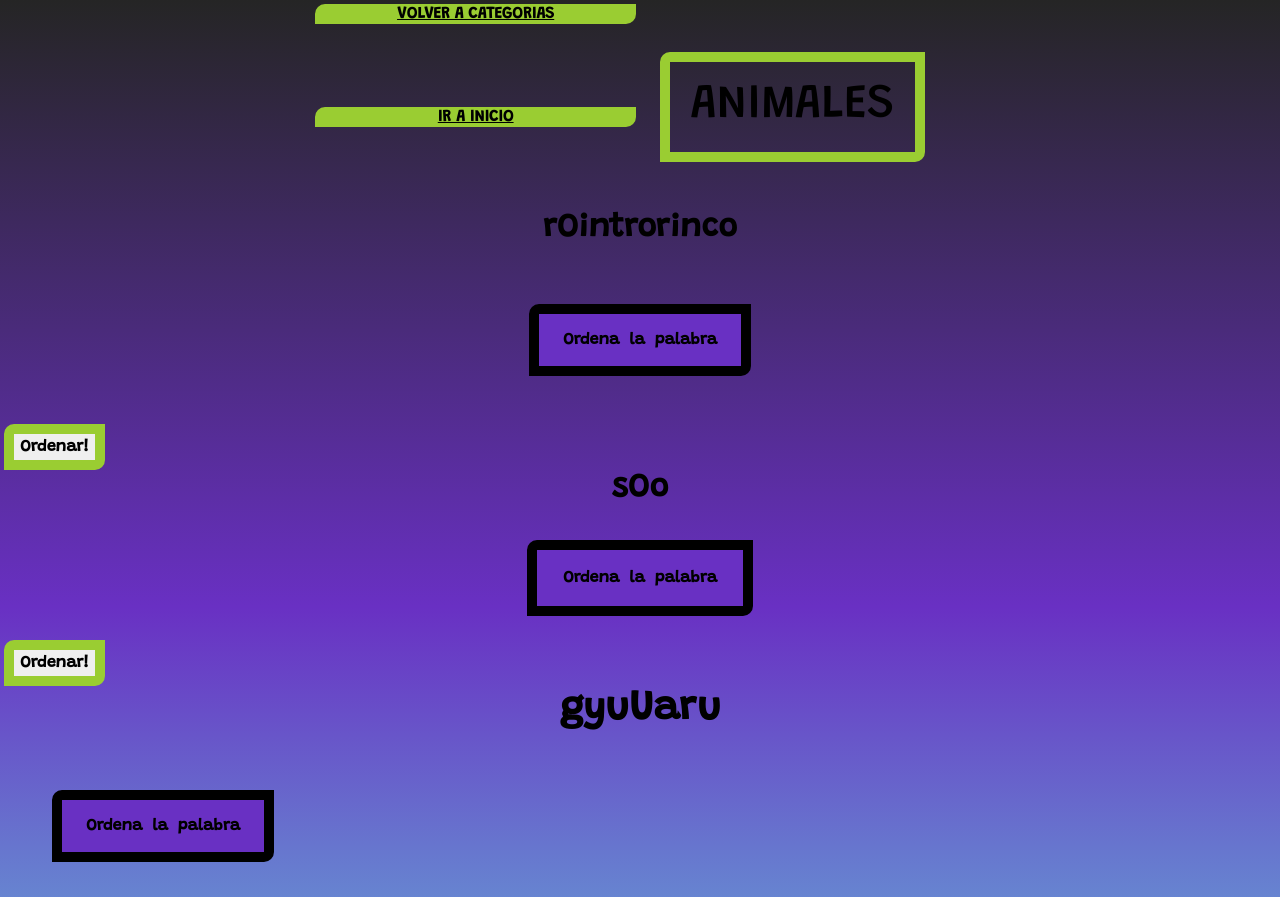
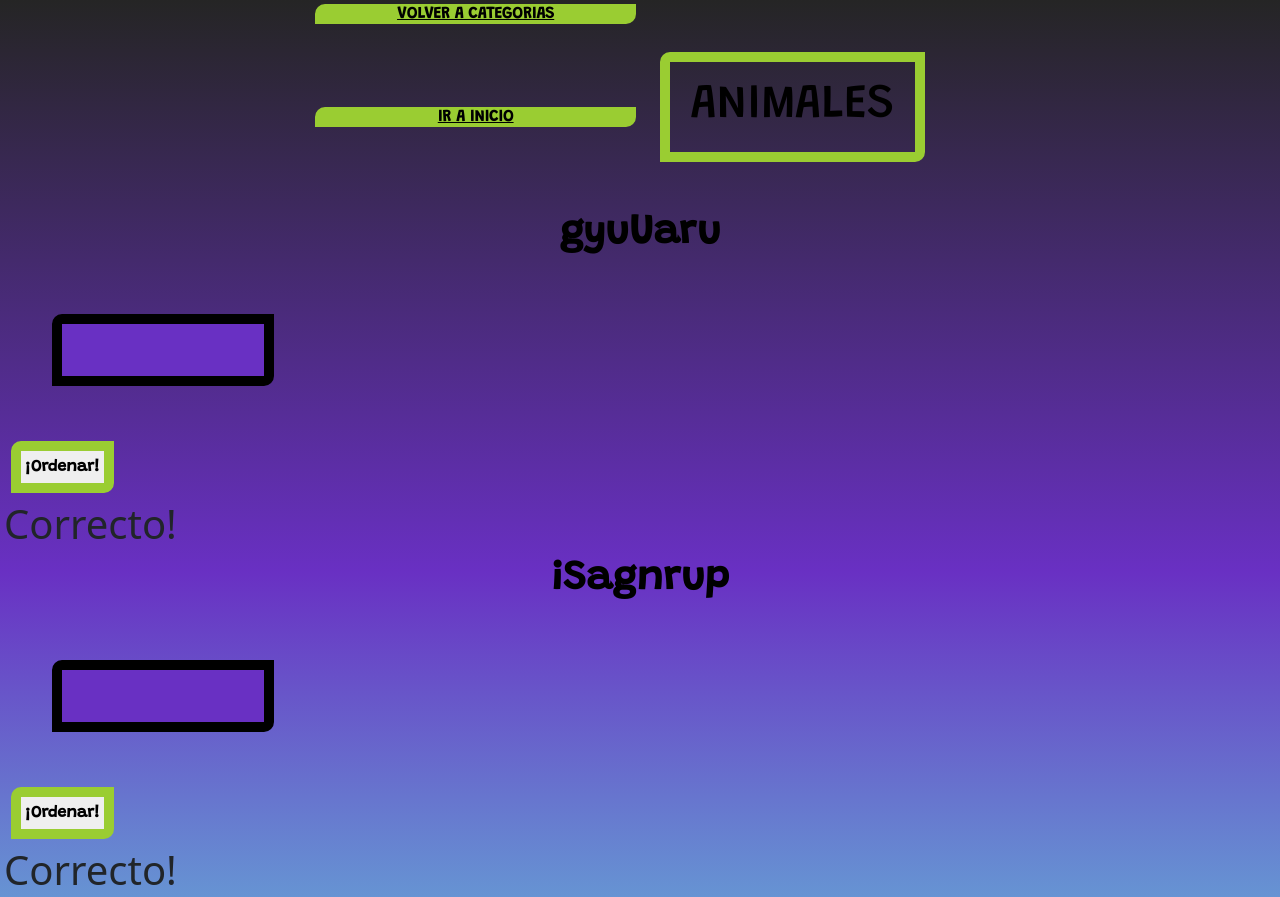
Before and after one commit to valekachi/cursojs, a plain HTML site: page animales.html in a window 1280 px wide. Shown: the top 897 px of the page. Drawn offline with nearby package versions, Linux system fonts and the light colour scheme; some packages are replaced by stand-ins of ours; a script that the page names is missing.

Commit message:
Avances pero con un problema importante a solucionar en animals.js

```diff
--- a/animales.html
+++ b/animales.html
@@ -22,25 +22,14 @@
     <h1 class="bienvenida m-5 p-3 w-75 display-5 text-center col-md-12">ANIMALES</h1>
 </div>
 </header>
-<div class="d-flex row justify-content-center align-items-center">
+<div class="d-flex justify-content-center row">
     <div class="col-md-12">
-        <h2 class="bienvenida--mod text-center" id="ordene">rOintrorinco</h2>
-        <form id="formAnimales" class="text-center">
-        <input type="text" id="orni" class="palabraDesordenada entradaLetra" value="Ordena la palabra">
-        <button id="subAnimal" class="bienvenida">Ordenar!</button>
 
-        <div class="d-flex justify-content-center row">
-            <div class="col-md-12">
-                <h2 class="bienvenida--mod text-center" id="ordene">sOo</h2>
-                <form id="formAnimales" class="text-center">
-                <input type="text" id="orni" class="palabraDesordenada entradaLetra m-4 p-3 w-1" value="Ordena la palabra">
-                <button id="subAnimal" class="bienvenida">Ordenar!</button>
-
-        </form>
     </div>
 
 
 
+</div>
 </div>
 </div>
 
--- a/animals.js
+++ b/animals.js
@@ -15,21 +15,24 @@ class Palabras {
 
 console.log(animales);
   const paises = [
-    {pais: 'gyuUaru'},
-    {pais: 'iSagnrup'},
-    {pais: "uevNa aleZdna"},
-    {pais: "livioBa"},
-    {pais: "dánCaa"},
-    {pais: "baCu"}
+    {pais: 'gyuUaru', organizado: 'Uruguay'},
+    {pais: 'iSagnrup', organizado: 'Singapur'},
+    {pais: "uevNa aleZdna", organizado: 'Nueva zelanda'},
+    {pais: "livioBa", organizado: 'Bolivia'},
+    {pais: "dánCaa", organizado: 'Canadá'},
+    {pais: "baCu", organizado: 'Cuba'}
   ];
 
+  let inputPais;
+  let solucionIngresada;
 
     for (const pais of paises) {
+    let ordenados = document.createElement('form');
     let paisito = document.createElement('h1');
     let inputPais = document.createElement('input');
     let subPais = document.createElement('button');
-    paisito.innerText= (pais.pais);
-    inputPais.value = "Ordena la palabra";
+    paisito.innerText = (pais.pais);
+    document.body.append(ordenados);
     document.body.appendChild(paisito);
     document.body.appendChild(inputPais);
     paisito.className = "bienvenida--mod";
@@ -39,6 +42,16 @@ console.log(animales);
     subPais.style.padding = "4px";
     inputPais.className = "entradaLetra";
     document.body.appendChild(subPais);
+    if (solucionIngresada === paises.organizado)  {
+      let correcto = document.createElement("h1");
+        correcto.innerHTML = "Correcto!";
+        document.body.append(correcto);
+      } else {
+    let incorrecto = document.createElement("h1");
+        incorrecto.innerHTML = "Incorrecto. Sigue intentando!";
+        document.body.append(incorrecto);
+      }
+
   };
 
 
@@ -47,23 +60,11 @@ const miString = JSON.stringify(avestruz);
 const guardarAvestruz = localStorage.setItem('avestruz', miString);
 
 
-let ordenelo = document.querySelector('#ordene');
-const formAnimal = document.querySelector('#formAnimales');
-const ornito = document.querySelector('#orni');
-const ornitoSub = document.querySelector('#subAnimal');
 
-let solucionIngresada;
+
 
 formAnimal.addEventListener('submit', (e) => {
   e.preventDefault();
-  solucionIngresada = ornito.value;
-  if (solucionIngresada === ornitorrinco.solucion) {
-  let correcto = document.createElement("h1");
-    correcto.innerHTML = "Correcto!";
-    document.body.append(correcto);
-  } else {
-let incorrecto = document.createElement("h1");
-    incorrecto.innerHTML = "Incorrecto. Sigue intentando!";
-    document.body.append(incorrecto);
-  }
+  solucionIngresada = inputPais;
+
 });
--- a/proyectojs.css
+++ b/proyectojs.css
@@ -45,6 +45,9 @@
     color:rgb(105, 48, 195);
     align-items: center;
 }
+.empezamos a :visited {
+    text-decoration: none;
+}
 
 .entradaLetra {
     color:black;
```
Also changed, not shown: afinado.js (+7 -4 lines), index.html (+1 -1 lines).
